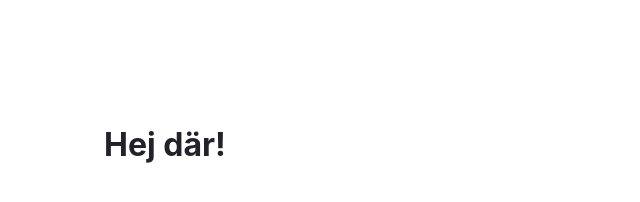
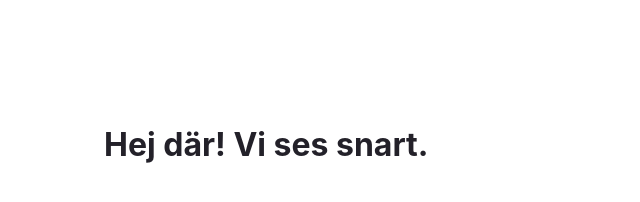
Before and after one commit to iths-anna-boberg/annadev, a Gatsby site: page / in a window 1280 px wide. Shown: the whole page, without its empty margins (0-640 px from the left). Built offline with nearby package versions, Linux system fonts and the light colour scheme; Gatsby itself is replaced by a stand-in of ours.

Commit message:
add text

```diff
--- a/src/pages/index.js
+++ b/src/pages/index.js
@@ -13,7 +13,7 @@ const IndexPage = () => {
     <main style={pageStyles}>
       <title>Anna - Web Developer</title>
       <h1>
-        Hej där!
+        Hej där! Vi ses snart.
       </h1>
 
     </main>
```
